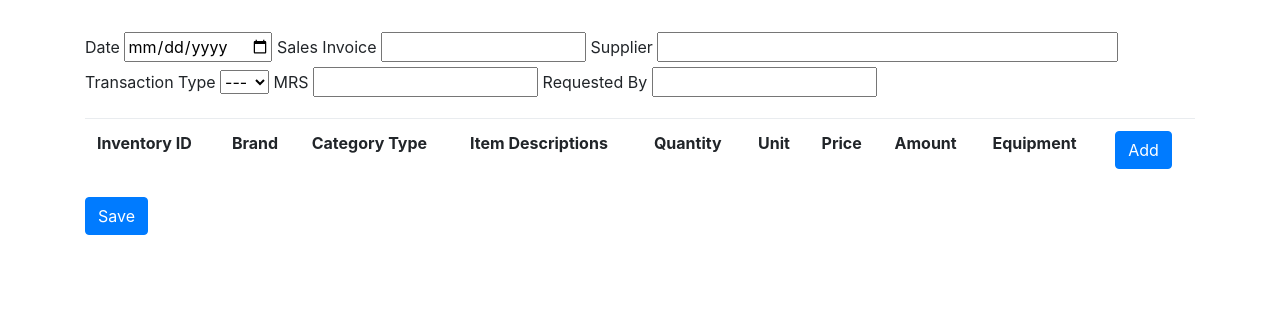
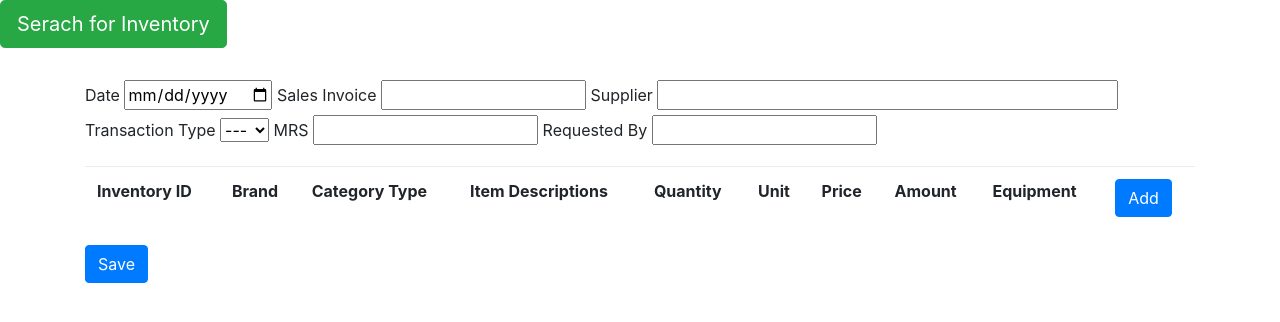
Before and after one commit to joeygracesabusido/inventory_management, a Django app: page /inventory/ in a window 1280 px wide. Shown: the part 56-378 px from the top of the page. Run offline with Django 4.2, Linux system fonts and the light colour scheme; data comes from the database, SQL or seed files in the repository; both versions use the stored data as it was after the commit; some libraries are stand-ins or nearby versions.

Commit message:
5.2.22 4:49 PM

```diff
--- a/inventory/inventory_management/templates/base.html
+++ b/inventory/inventory_management/templates/base.html
@@ -34,7 +34,7 @@
           <a class="dropdown-item" href="{% url 'equipment_list' %}">Equipment List</a>
           <a class="dropdown-item" href="{% url 'inventory' %}"">Inventory</a>
           <a class="dropdown-item" href="{% url 'inventorylist' %}"">Inventory List</a>
-          <a class="dropdown-item" href="{% url 'test-html' %}"">Testing</a>
+          <a class="dropdown-item" href="{% url 'inventorylist-modalList' %}"">Testing</a>
         </div>
         </li>
       </ul>
--- a/inventory/inventory_management/templates/inventory.html
+++ b/inventory/inventory_management/templates/inventory.html
@@ -2,7 +2,122 @@
 
 {% block content %}
 
+<style>
+    .modal-lg {
+        max-width: 75% !important;
+    }
+</style>
 
+<!-- this is for searching inventory list-->
+        <forms class='form'
+            <div  class="container mt-3" >
+                <button class="btn btn-success btn-lg " data-toggle="modal" data-target="#modalForm">
+                    Serach for Inventory
+                </button>
+            </div><br>
+
+            <div >
+                <div class="modal fade" id="modalForm" tabindex="-1" role="dialog" aria-labelledby="exampleModalCenterTitle" aria-hidden="true">
+                <div class="modal-dialog modal-dialog-centered modal-lg" role="document" >
+                    <div class="modal-content">
+                    <div class="modal-header">
+                        <h5 class="modal-title" id="exampleModalLongTitle">Inventory </h5>
+                        <button type="button" class="close" data-dismiss="modal" aria-label="Close">
+                        <span aria-hidden="true">&times;</span>
+                        </button>
+                    </div>
+                    <div class="modal-body"  >
+                        <select id="myCategory_inv" name="myCategory_inv">
+                            <option value="">---</option>
+                            <option value="1">Tires</option>
+                            <option value="2">Oil & Lubricants</option>
+                            <option value="3">Mechanical Parts</option>
+                            <option value="4">Office Supplies</option>
+                            <option value="5">Tools Supplies</option>
+                            <option value="6">Others Supplies</option>
+
+                        </select>
+
+                        <button type="submit" name ="buttonsearch" id = "buttonsearch"class="btn btn-primary">Search</button>
+
+                        <div class="container mt-3">
+                            <table class="table table-borderless" id="inventoryList_table">
+                                <thead class="border-bottom font-weight-bold">
+
+                                    <tr>
+
+                                    <td>ID</td>
+                                    <td>Inventory ID</td>
+                                    <td>Brand</td>
+                                    <td>Item Description</td>
+                                    <td>Quantity</td>
+                                    <td>Equipment</td>
+
+                                    </tr>
+                                </thead>
+                                <tbody>
+                                    {% for list in inventory_list_modal%}
+
+                                        <tr>
+                                            <!-- <td>{{list.transactions_inventory.trans_date}}</td> -->
+                                            <td>{{list.id}}</td>
+                                            <td>{{list.inventory_id}}</td>
+                                            <td>{{list.brand}}</td>
+                                            <td>{{list.item_description}}</td>
+                                            <td>{{list.quantity}}</td>
+                                            <td>{{list.equipment}}</td>
+
+
+
+                                            <td></td>
+
+
+                                            <!-- <td>
+                                                <a href=""
+                                                <button type="button" class="btn btn-primary">
+                                                <i class="fas fa-database"></i> Edit</button></a>
+                                            </td> -->
+                                            <td>
+
+                                                <!-- <a href="{% url 'equipmentDelete' list.id%}"method="POST">
+                                                    <button type="button" class="btn btn-danger"><i class="fas fa-database"></i> Delete</button>
+                                                </a> -->
+                                            </td>
+
+
+
+                                        </tr>
+                                        {% comment %} {% empty %}
+                                            <p>
+                                                No Record found click add new Button
+                                            </p> {% endcomment %}
+
+
+                                    {% endfor %}
+
+
+
+                                </tbody>
+                            </table>
+                        </div>
+
+
+
+
+                        </div>
+                        <div class="modal-footer">
+                            {% comment %} <button type="button" class="btn btn-secondary" data-dismiss="modal">Close</button>
+                            <button type="button" name ="buttonSave" id = "buttonSave"class="btn btn-primary">Save</button> {% endcomment %}
+                        </div>
+                        </div>
+                    </div>
+                </div>
+
+            </form>
+
+
+
+    <!-- this is for inventory transaction -->
     <form action="{% url 'insert-inventory-in' %}" method="GET">
 
         <div  class="container mt-2"><br>
--- a/inventory/inventory_management/templates/inventoryList.html
+++ b/inventory/inventory_management/templates/inventoryList.html
@@ -19,6 +19,7 @@
 <!-- <script src="https://code.jquery.com/jquery-3.6.0.js"></script>
 <script src="https://code.jquery.com/ui/1.13.0/jquery-ui.js"></script> -->
 <script src="https://ajax.googleapis.com/ajax/libs/jquery/3.6.0/jquery.min.js"></script>
+
 
 
 
--- a/inventory/inventory_management/urls.py
+++ b/inventory/inventory_management/urls.py
@@ -20,6 +20,9 @@ urlpatterns = [
 
     #### for API calls ###
     path('api-equipments/', views.get_equipments, name='api-equipments'),
-    path('api-inventory-trans/', views.get_inv_transactions, name='api-transactions')
+    path('api-inventory-trans/', views.get_inv_transactions, name='api-transactions'),
+
+    ## this is for inventory modal search ##
+    path('inventorylist-modalList/', views.search_modal_inventory, name='inventorylist-modalList')
 
 ]
--- a/inventory/inventory_management/views.py
+++ b/inventory/inventory_management/views.py
@@ -428,3 +428,18 @@ def export_excel(request):
 
 
     return response
+
+
+def search_modal_inventory(request):
+    """
+    This function is for
+    modal in invetory for searching inventory ID
+    """
+    equipment_search = request.GET.get('myCategory_inv')
+
+    # searchResult = inventory_transaction.objects.filter(equipment =equipment_search)
+    searchResult = inventory_transaction.objects.all()
+    print(searchResult)
+
+    return render (request,"inventory.html", {"inventory_list_modal": searchResult
+                    })
```
Also changed, not shown: inventory/inventory_management/templates/testing.html (added, +55 -0 lines), inventory/db.sqlite3.
